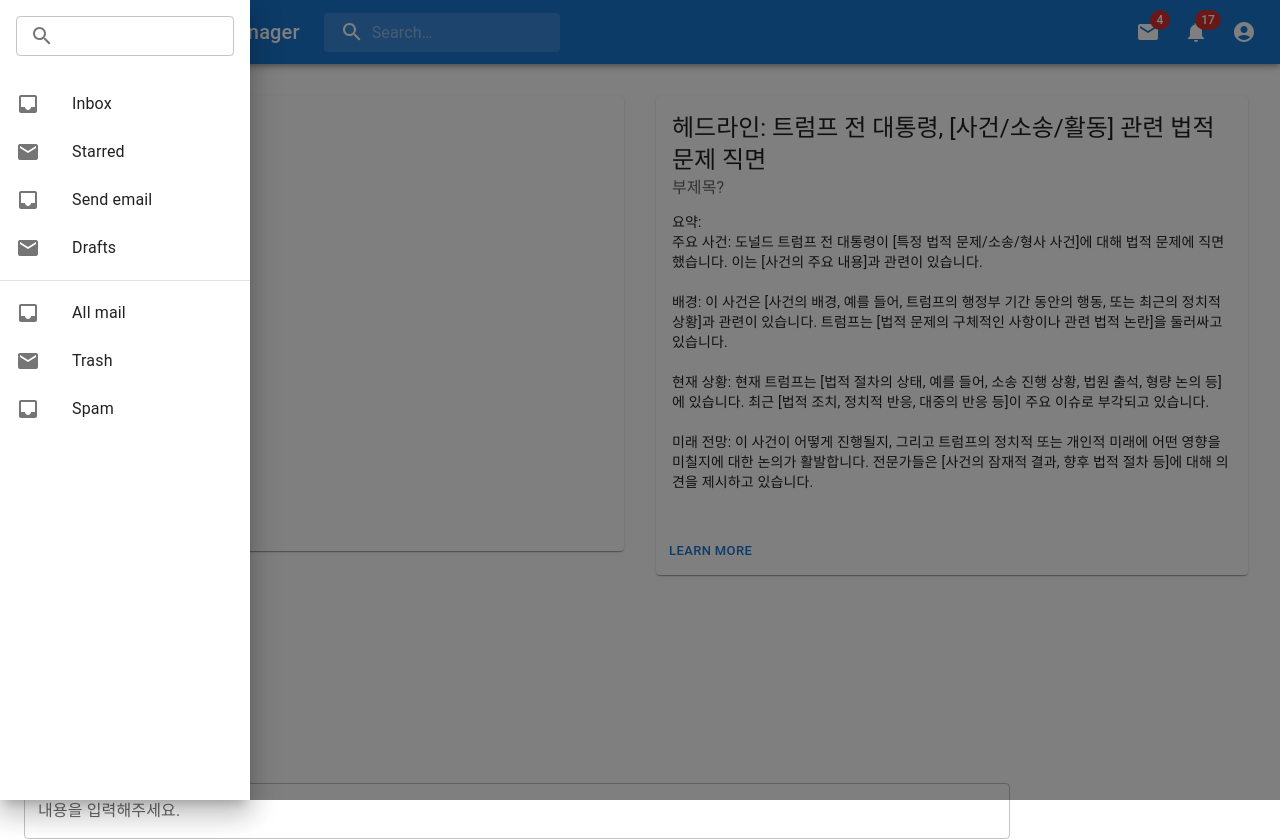
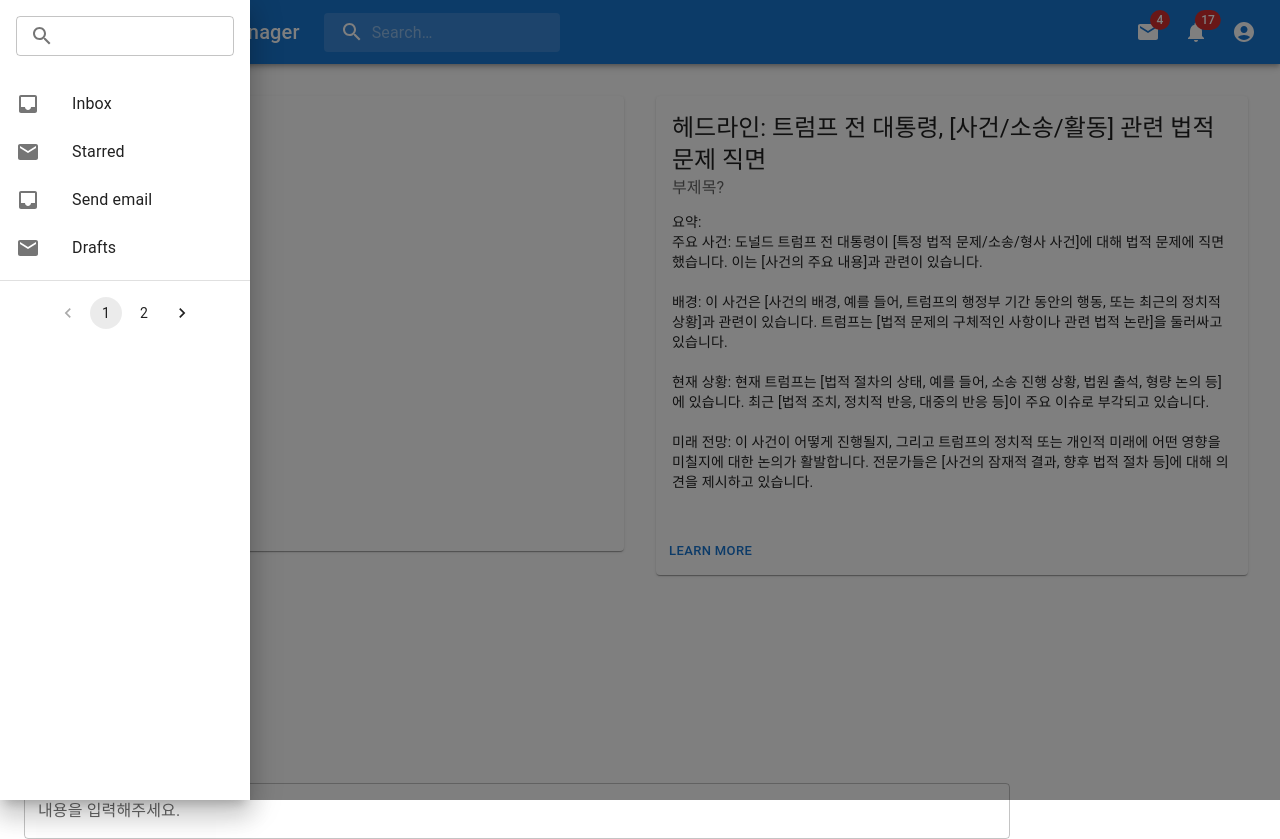
Before and after one commit to 2024-summer-LLM-Bootcamp/NewSearchPedia_FE, a React (Vite) app: page /article in a window 1280 px wide. Both pictures are taken after a click on the button 56 px from the left and 32 px from the top of the page. Built offline with nearby package versions, Linux system fonts and the light colour scheme.

Commit message:
[FEAT]pagination기능 추가

```diff
--- a/src/pages/article/drawer.jsx
+++ b/src/pages/article/drawer.jsx
@@ -1,10 +1,21 @@
 import * as React from 'react';
 import { Box, Drawer, Button, List, Divider, ListItem, ListItemButton, ListItemIcon, ListItemText } from '@mui/material';
 import { Inbox as InboxIcon, Mail as MailIcon, Menu as MenuIcon } from '@mui/icons-material';
+import Pagination from '@mui/material/Pagination';
 import ArticleSearch from './articleSearch';
 
 export default function TemporaryDrawer() {
     const [open, setOpen] = React.useState(false);
+    const [currentPage, setCurrentPage] = React.useState(1);
+
+    const itemsPerPage = 4; // 페이지당 항목 수
+
+    //서버에서 받아올? 사용자 입력값 (예시)
+    const items = ['Inbox', 'Starred', 'Send email', 'Drafts', 'All mail', 'Trash', 'Spam'];
+
+    const handleChangePage = (event, newPage) => {
+      setCurrentPage(newPage);
+    };
 
     const toggleDrawer = (newOpen) => () => {
       setOpen(newOpen);
@@ -14,11 +25,13 @@ export default function TemporaryDrawer() {
       event.stopPropagation();
     };
 
+    const paginatedItems = items.slice((currentPage - 1) * itemsPerPage, currentPage * itemsPerPage);
+
     const DrawerList = (
       <Box sx={{ width: 250 }} role="presentation" onClick={preventClickPropagation}>
         <ArticleSearch />
         <List>
-        {['Inbox', 'Starred', 'Send email', 'Drafts'].map((text, index) => (
+          {paginatedItems.map((text, index) => (
             <ListItem key={text} disablePadding>
               <ListItemButton>
                 <ListItemIcon>{index % 2 === 0 ? <InboxIcon /> : <MailIcon />}</ListItemIcon>
@@ -28,16 +41,12 @@ export default function TemporaryDrawer() {
           ))}
         </List>
         <Divider />
-      <List>
-        {['All mail', 'Trash', 'Spam'].map((text, index) => (
-          <ListItem key={text} disablePadding>
-            <ListItemButton>
-              <ListItemIcon>{index % 2 === 0 ? <InboxIcon /> : <MailIcon />}</ListItemIcon>
-              <ListItemText primary={text} />
-            </ListItemButton>
-          </ListItem>
-        ))}
-      </List>
+        <Pagination
+          count={Math.ceil(items.length / itemsPerPage)}
+          page={currentPage}
+          onChange={handleChangePage}
+          sx={{ display: 'flex', justifyContent: 'center', mt: 2 }}
+        />
       </Box>
     );
 
@@ -46,10 +55,10 @@ export default function TemporaryDrawer() {
         <Button
           onClick={toggleDrawer(true)}
           sx={{
-          color: '#ffffff', // 텍스트 색상 (흰색)
-          backgroundColor: '#3f51b5', // 배경 색상 (파란색)
+            color: '#ffffff',
+            backgroundColor: '#3f51b5',
             '&:hover': {
-            backgroundColor: '#303f9f', // 호버 시 배경 색상 (어두운 파란색)
+              backgroundColor: '#303f9f',
             },
           }}
         >
```
Lines whose indentation alone changed are shown as unchanged.
